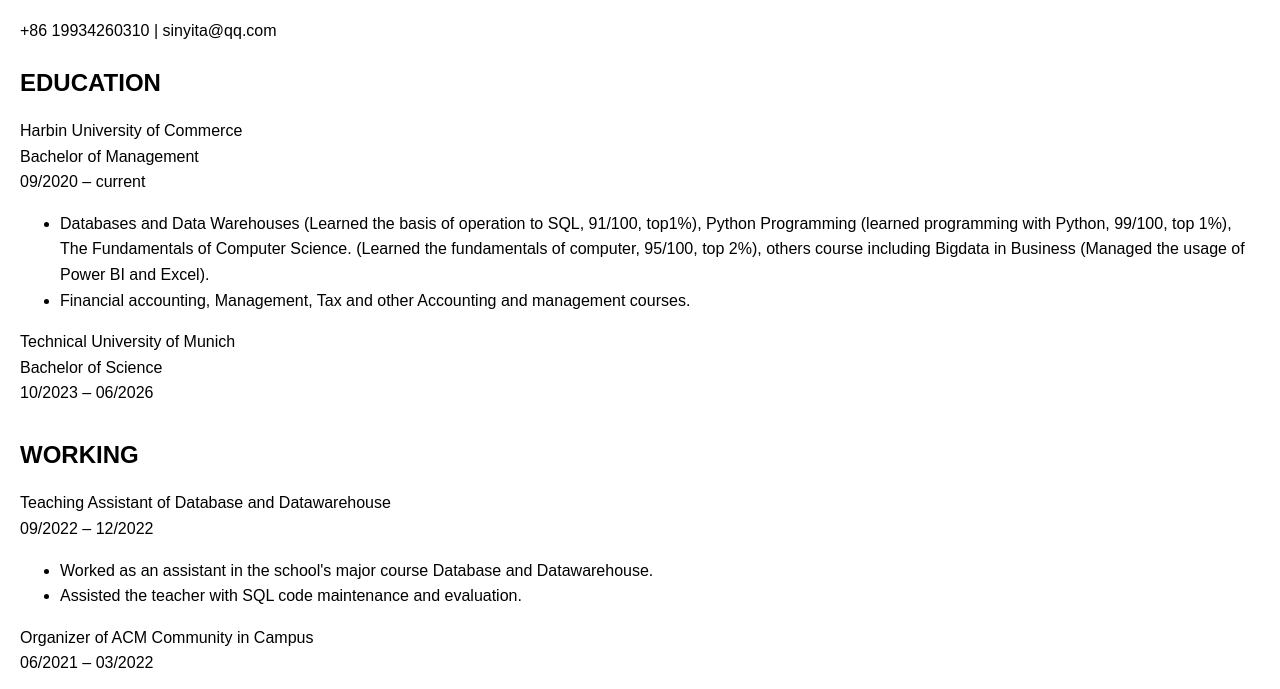
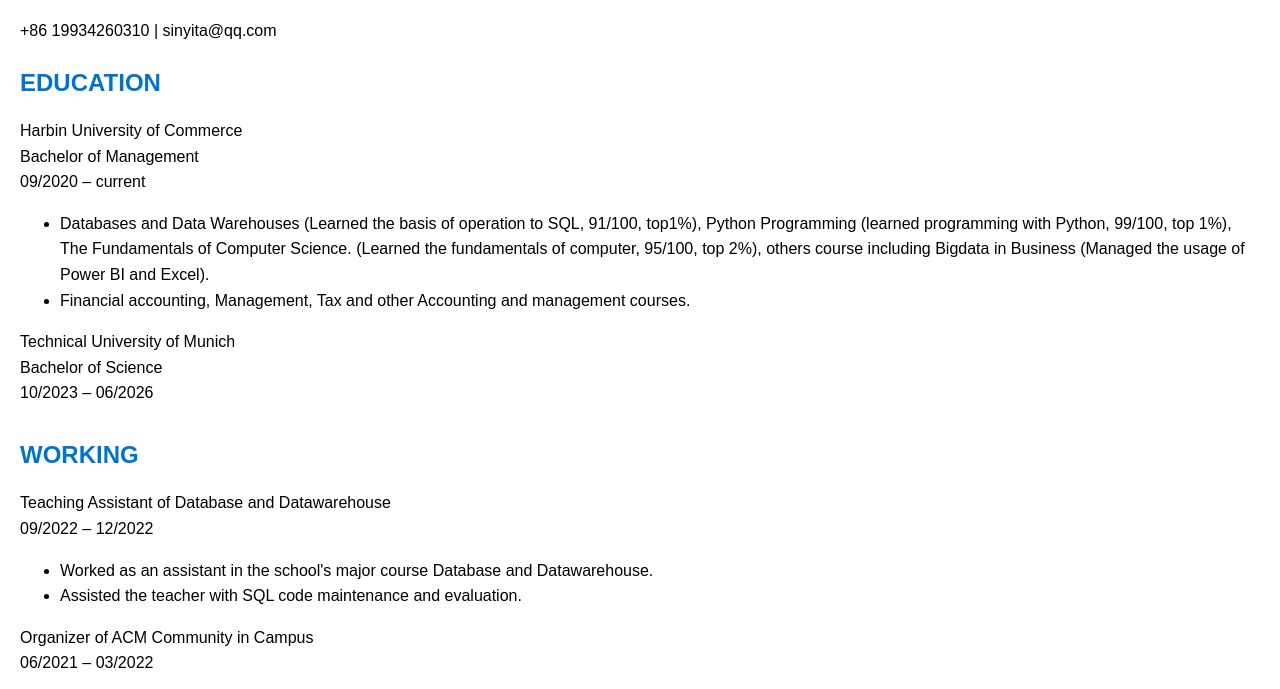
Before and after one commit to weiyuandu/weiyuandu.github.io, a plain HTML site: page index.html in a window 1280 px wide. Shown: the part 76-765 px from the top of the page. Drawn offline with Linux system fonts and the light colour scheme.

Commit message:
Update index.html

```diff
--- a/index.html
+++ b/index.html
@@ -26,6 +26,7 @@
         .working h2,
         .honors h2 {
             margin-bottom: 10px;
+            color: #0074cc;
         }
     </style>
 </head>
```
